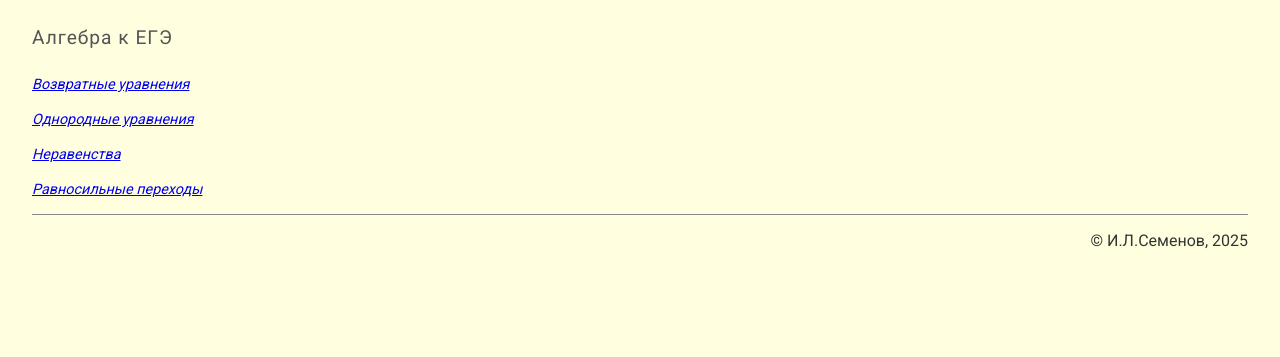
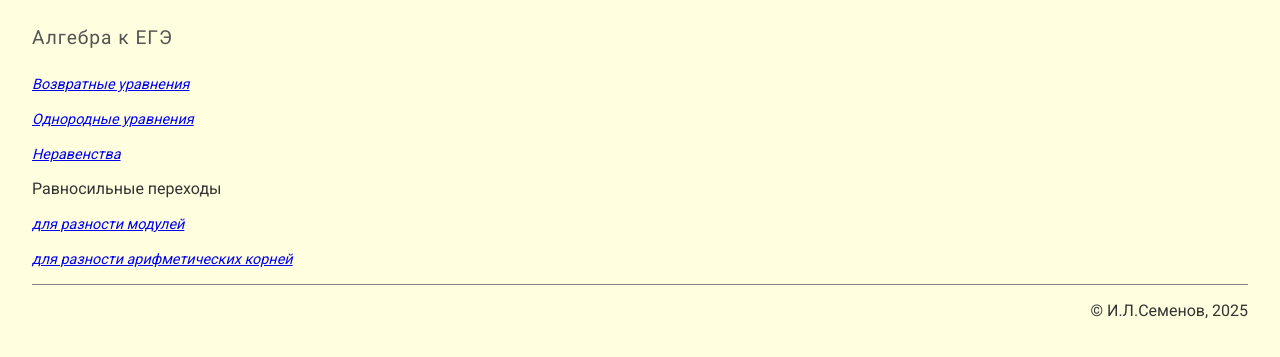
Before and after one commit to igorlsemenov/math, a Jekyll site: the page built from алгебра/егэ/егэ_ералаш.md, in a window 1280 px wide. Shown: the top 357 px of the page. Built offline with Jekyll 4.4.1, drawn with Linux system fonts in a browser that asks for light colours.

Commit message:
Update егэ_ералаш.md

```diff
--- a/алгебра/егэ/егэ_ералаш.md
+++ b/алгебра/егэ/егэ_ералаш.md
@@ -11,4 +11,8 @@ title: Алгебра к ЕГЭ
 
 [Неравенства](https://igorlsemenov.github.io/math/алгебра/егэ/нер-ва/1)
 
-[Равносильные переходы](https://igorlsemenov.github.io/math/алгебра/егэ/равносильные_переходы/1)
+Равносильные переходы
+
+[для разности модулей](https://igorlsemenov.github.io/math/алгебра/егэ/равносильные_переходы/1)
+
+[для разности арифметических корней](https://igorlsemenov.github.io/math/алгебра/егэ/равносильные_переходы/2)
```
